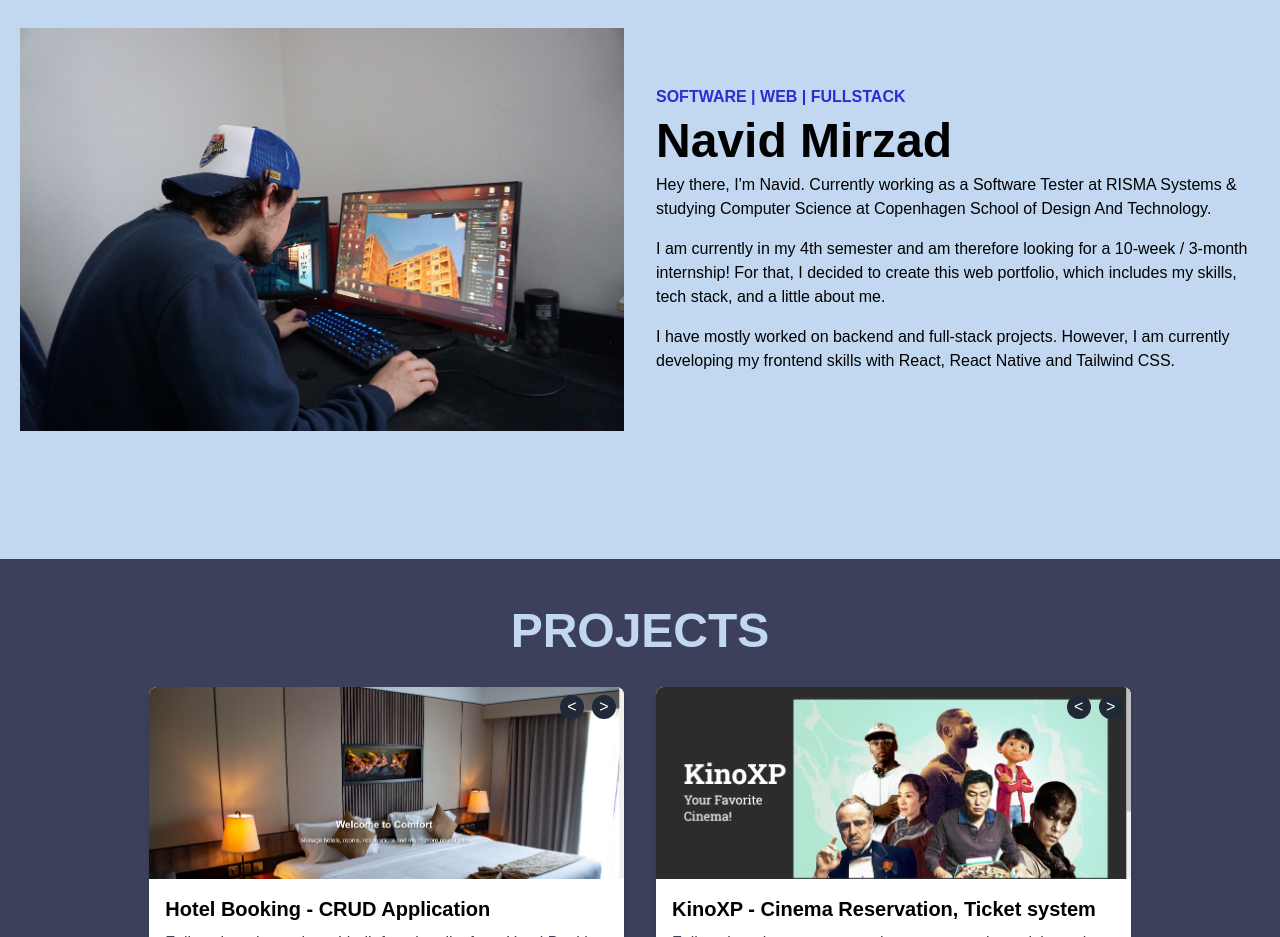
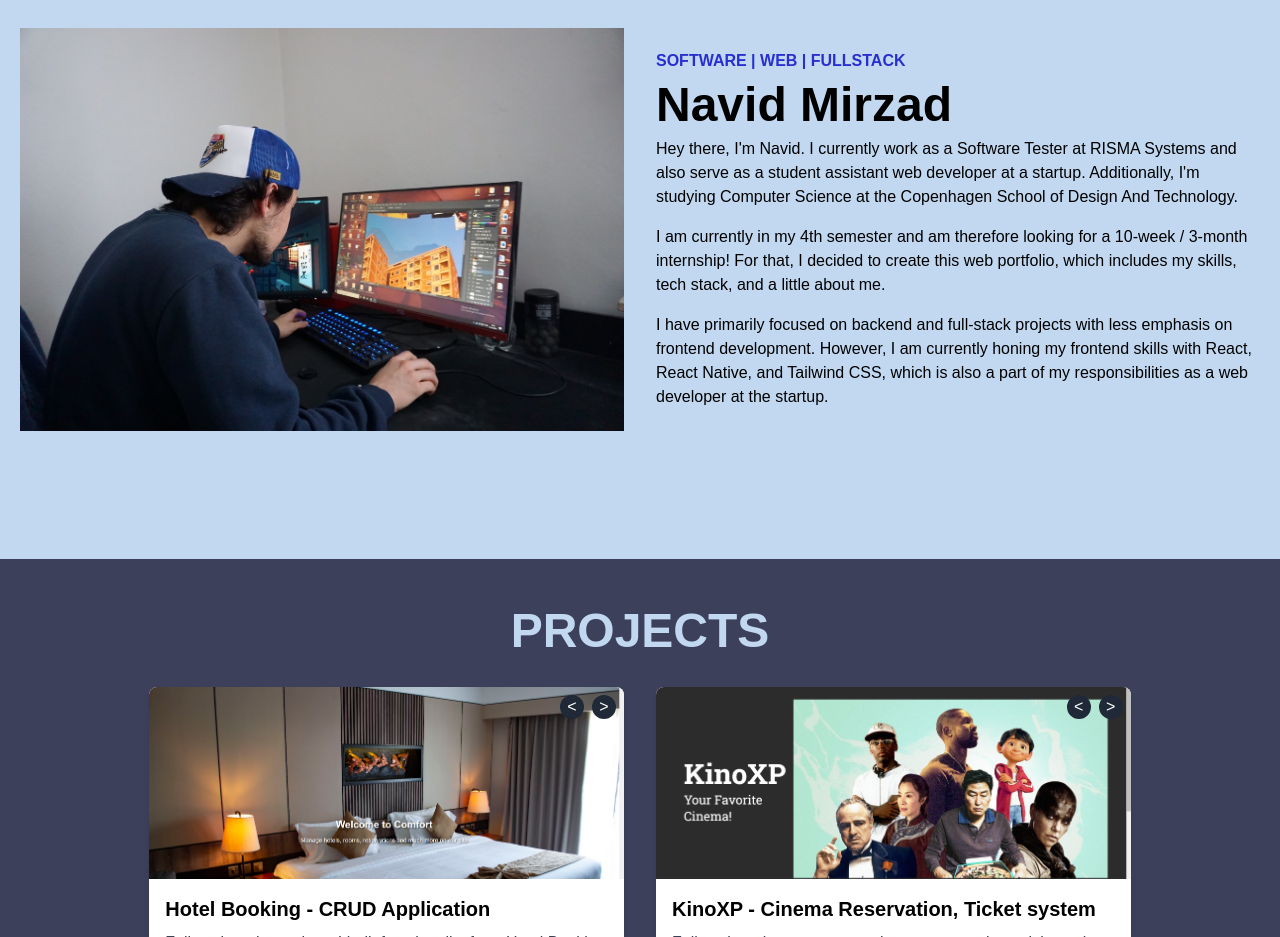
Before and after one commit to navidmirzad/nm-react-portfolio, a React (Create React App) app: page / in a window 1280 px wide. Shown: the part 900-1837 px from the top of the page. Built offline with nearby package versions, Linux system fonts and the light colour scheme.

Commit message:
last change for now

```diff
--- a/src/components/About.jsx
+++ b/src/components/About.jsx
@@ -11,12 +11,13 @@ const About = () => {
               <p className='text-[#282ed0] font-bold'>SOFTWARE | WEB | FULLSTACK</p>
               <h1 className='md:text-5xl sm:text-4xl text-3xl font-bold py-2'>Navid Mirzad</h1>
               {/* <p className='text-[#282ed0] font-bold'>DESIGNER & PHOTOGRAPHER</p> */}
-              <p>Hey there, I'm Navid. Currently working as a Software Tester at RISMA Systems
-                & studying Computer Science at Copenhagen School of Design And Technology.</p>
+              <p>Hey there, I'm Navid. I currently work as a Software Tester at RISMA Systems and also serve as a student assistant web developer at a startup.
+                 Additionally, I'm studying Computer Science at the Copenhagen School of Design And Technology.</p>
               <p className='mt-4'>I am currently in my 4th semester and am therefore looking for a 10-week / 3-month internship!
                 For that, I decided to create this web portfolio, which includes my skills, tech stack, and a little about me.</p>
-                <p className='mt-4'>I have mostly worked on backend and full-stack projects. However, I am currently developing my frontend skills
-                with React, React Native and Tailwind CSS.</p>
+                <p className='mt-4'>I have primarily focused on backend and full-stack projects with less emphasis on frontend development.
+                However, I am currently honing my frontend skills with React, React Native, and Tailwind CSS,
+                which is also a part of my responsibilities as a web developer at the startup.</p>
             </div>
         </div>
     </div>
```
